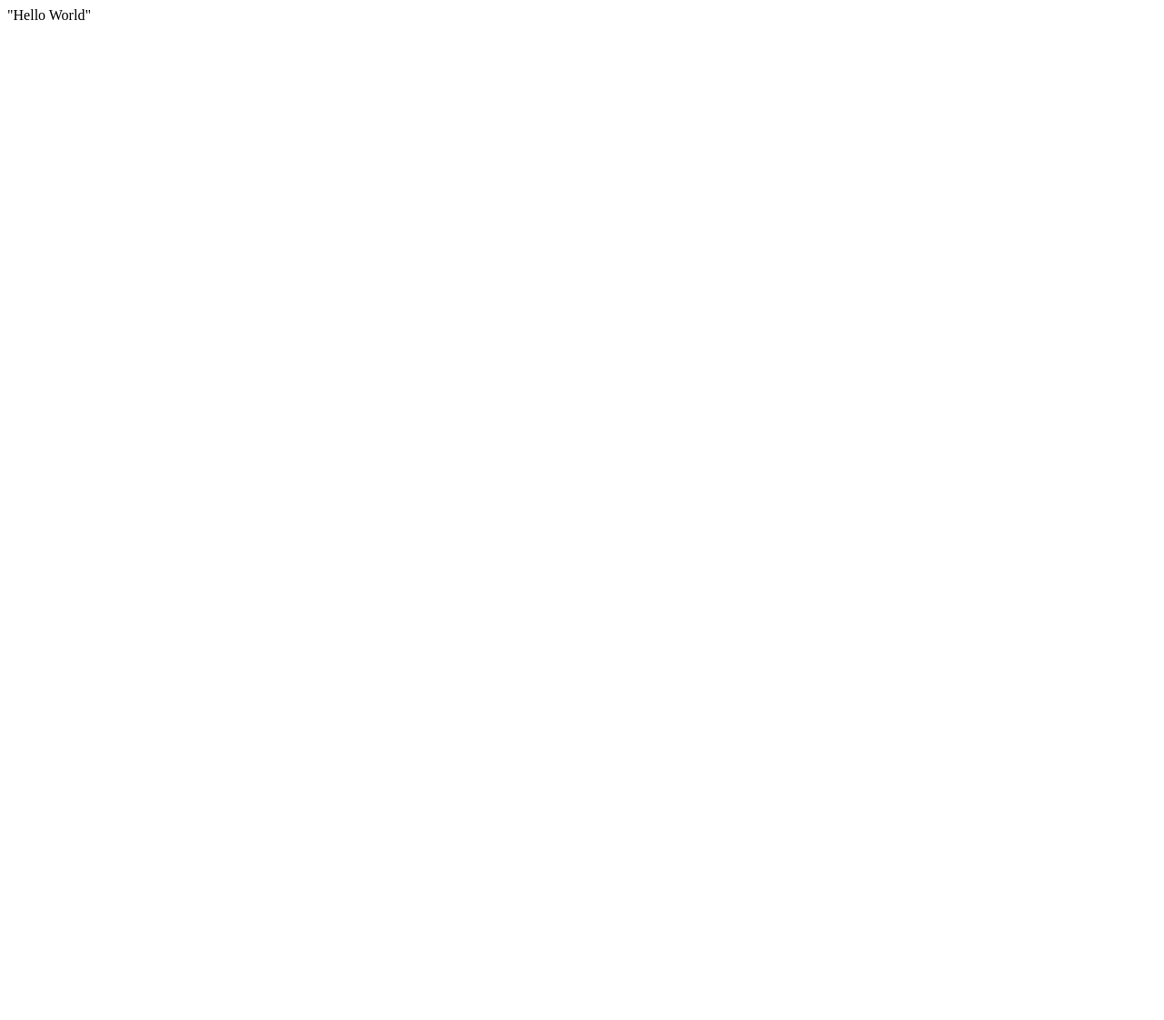
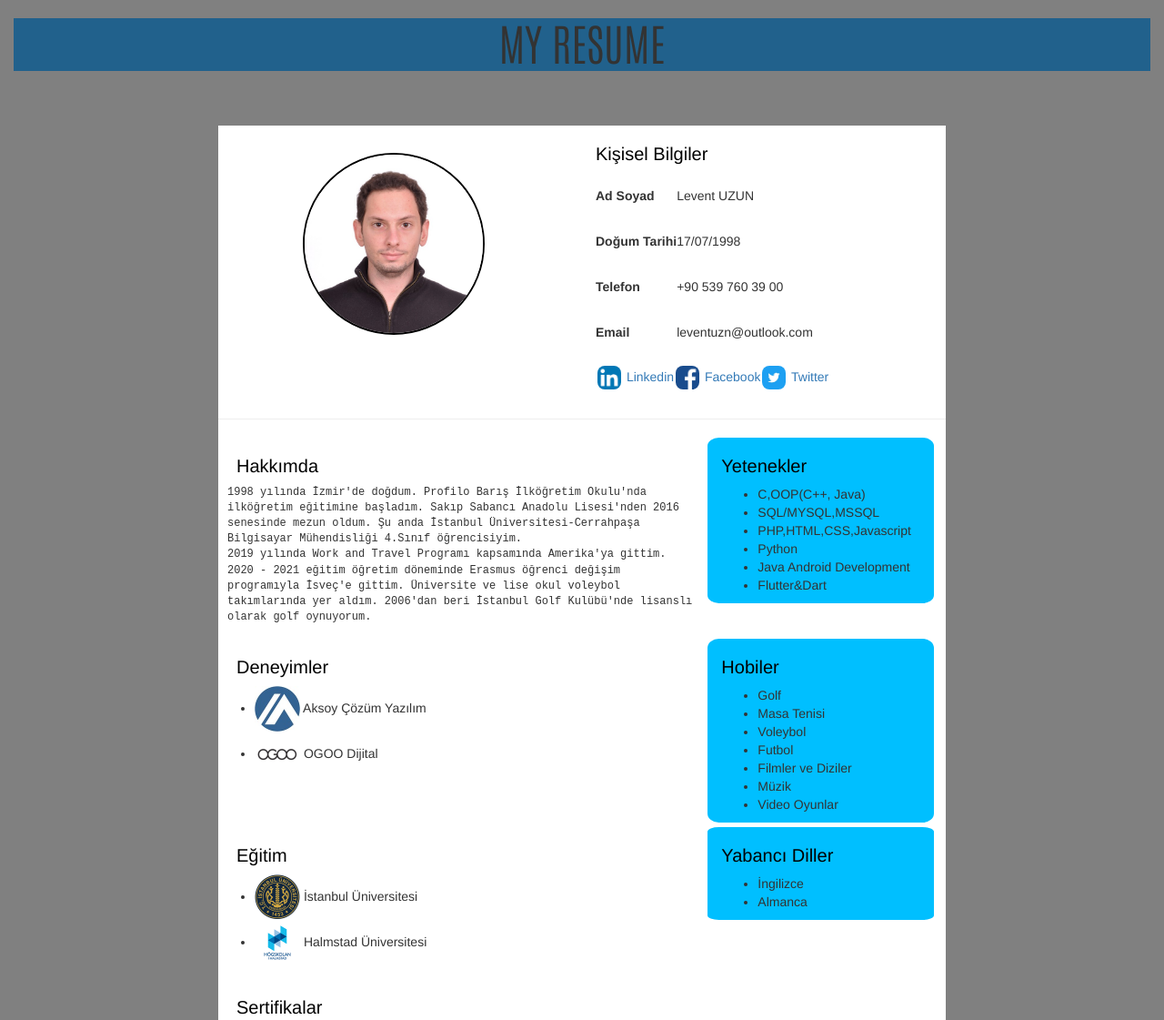
Before and after one commit to leventuzn/leventuzn.github.io, a plain HTML site: page index.html in a window 1280 px wide. Shown: the top 1121 px of the page at 91% size. Before the commit the page ends 800 px from the top, so only its background shows below. Drawn offline with nearby package versions, Linux system fonts and the light colour scheme.

Commit message:
Finished

```diff
--- /dev/null
+++ b/index.css
@@ -0,0 +1,47 @@
+@import url("https://maxcdn.bootstrapcdn.com/bootstrap/3.4.1/css/bootstrap.min.css")
+.page {
+	width: %50;
+	height: 842px;
+	background-color: white;
+	margin-left: 20px;
+}
+.profile-image-border {
+	border-color: black;
+	border-width: 2px;
+	border-style: solid;
+	border-radius: 50%;
+}
+.link-image-border {
+	border-color: white;
+	border-width: 2px;
+	border-style: solid;
+	border-radius: 10px;
+}
+.header-margin {
+	padding-left: 20px;
+}
+#photo {
+	padding: 30px 30px 30px 30px;
+}
+body {
+    background-color: grey;
+}
+h1 {
+	font-family: 'Antonio', sans-serif;
+	font-size: 48px;
+	text-align: center;
+	padding-bottom: 5px;
+	color: white;
+	background-color: rgb(33, 97, 140);
+}
+h2,h3 {
+	color: black;
+	font-size: 20px;
+}
+p {
+	font-size: 12px;
+	font-family: monospace;
+}
+tr {
+	height: 50px;
+}
--- a/index.html
+++ b/index.html
@@ -1 +1,125 @@
-"Hello World"
+<!DOCTYPE html>
+<html lang="en-US">
+
+	<head>
+		<title>RESUME</title>
+		<meta charset="utf-8">
+		<link rel="stylesheet" href="styles.css">
+		<script src="https://ajax.googleapis.com/ajax/libs/jquery/3.5.1/jquery.min.js"></script>
+    	<script src="https://maxcdn.bootstrapcdn.com/bootstrap/3.4.1/js/bootstrap.min.js"></script>
+	</head>
+	<body>
+		<header>
+			<div class="container-fluid">
+					<h1>MY RESUME</h1>
+			</div>
+		</header>
+		<main>
+			<div class="page">
+				<div class="row">
+					<div class="col-md-6" align="center" id="photo">
+						<img src="images/5x5.jpg" class="profile-photo" alt="photo" width="200" height="200">
+					</div>
+					<div class="col-md-6">
+						<h2>Kişisel Bilgiler</h2>
+						<table class="table-hover">
+							<tr>
+								<th>Ad Soyad</th>
+								<td>Levent UZUN</td>
+							</tr>
+							<tr>
+								<th>Doğum Tarihi</th>
+								<td>17/07/1998</td>
+							</tr>
+							<tr>
+								<th>Telefon</th>
+								<td>+90 539 760 39 00</td>
+							</tr>
+							<tr>
+								<th>Email</th>
+								<td>leventuzn@outlook.com</td>
+							</tr>
+						</table>
+						<div>
+							<table>
+								<tr><td><a href="https://www.linkedin.com/in/levent-uzun-5a42b5145/" target="_blank" title="Linkedin profile">
+									<img src="images/linkedin.png" class="link-image"> Linkedin</a></td>
+								<td><a href="https://www.facebook.com/leventuzn98" target="_blank" title="Facebook profile">
+									<img src="images/facebook.png" class="link-image"> Facebook</a></td>
+								<td><a href="https://twitter.com/leventuzn" target="_blank" title="Twitter profile">
+									<img src="images/twitter.png" class="link-image"> Twitter</a></td></tr>
+							</table>
+						</div>
+					</div>
+				</div>
+				<hr>
+				<div class="row">
+					<div class="col-md-8">
+						<h2 class="header-margin">Hakkımda</h2>
+						<p title="Hakkımda">1998 yılında İzmir'de doğdum. Profilo Barış İlköğretim Okulu'nda ilköğretim eğitimine başladım.
+											Sakıp Sabancı Anadolu Lisesi'nden 2016 senesinde mezun oldum. Şu anda İstanbul Üniversitesi-Cerrahpaşa
+											Bilgisayar Mühendisliği 4.Sınıf öğrencisiyim.<br>
+											2019 yılında Work and Travel Programı kapsamında Amerika'ya gittim.
+											2020 - 2021 eğitim öğretim döneminde Erasmus öğrenci değişim programıyla İsveç'e gittim.
+											Üniversite ve lise okul voleybol takımlarında yer aldım.
+											2006'dan beri İstanbul Golf Kulübü'nde lisanslı olarak golf oynuyorum.</p>
+					</div>
+					<div class="col-md-4 side">
+						<h3>Yetenekler</h3>
+						<ul>
+							<li>C,OOP(C++, Java)</li>
+							<li>SQL/MYSQL,MSSQL</li>
+							<li>PHP,HTML,CSS,Javascript</li>
+							<li>Python</li>
+							<li>Java Android Development</li>
+							<li>Flutter&Dart</li>
+						</ul>
+					</div>
+				</div>
+				<div class="row">
+					<div class="col-md-8">
+						<h2 class="header-margin">Deneyimler</h2>
+						<ul>
+							<li><img src="images/aksoy.jpg" class="logo"> Aksoy Çözüm Yazılım</li>
+							<li><img src="images/ogoo.png" class="logo"> OGOO Dijital</li>
+						</ul>
+					</div>
+					<div class="col-md-4 side">
+						<h3>Hobiler</h3>
+						<ul>
+							<li>Golf</li>
+							<li>Masa Tenisi</li>
+							<li>Voleybol</li>
+							<li>Futbol</li>
+							<li>Filmler ve Diziler</li>
+							<li>Müzik</li>
+							<li>Video Oyunlar</li>
+						</ul>
+					</div>
+				</div>
+				<div class="row">
+					<div class="col-md-8">
+						<h2 class="header-margin">Eğitim</h2>
+						<ul>
+							<li><img src="images/iuc.png" class="logo"> İstanbul Üniversitesi</li>
+							<li><img src="images/halmstad.png" class="logo"> Halmstad Üniversitesi</li>
+						</ul>
+					</div>
+					<div class="col-md-4 side">
+						<h3>Yabancı Diller</h3>
+						<ul>
+							<li>İngilizce</li>
+							<li>Almanca</li>
+						</ul>
+					</div>
+				</div>
+				<div class="row">
+					<div class="col-md-8">
+						<h2 class="header-margin">Sertifikalar</h2>
+						<iframe src="files/pm.pdf"> Proje Yönetimi Yeterlilik Sertifikası</iframe>
+					</div>
+				</div>
+			</div>
+		</main>
+	</body>
+</html>
--- /dev/null
+++ b/styles.css
@@ -0,0 +1,70 @@
+@import url("https://maxcdn.bootstrapcdn.com/bootstrap/3.4.1/css/bootstrap.min.css");
+@import url("https://fonts.googleapis.com/css2?family=Antonio:wght@200&display=swap");
+body {
+	background-color: grey;
+}
+h1 {
+	font-family: 'Antonio', sans-serif;
+	font-size: 48px;
+	text-align: center;
+	padding-bottom: 5px;
+	background-color: rgb(33, 97, 140);
+}
+h2,h3 {
+	color: black;
+	font-size: 20px;
+}
+p {
+	font-size: 12px;
+	font-family: monospace;
+	padding-left: 10px;
+}
+tr {
+	height: 50px;
+}
+iframe {
+	width: 400px;
+	height: 300px;
+	margin-left: 10px;
+}
+.page {
+	width: 800px;
+	background-color: white;
+  	height: auto;
+
+  	margin: 50px auto;
+}
+.profile-photo {
+	border-color: black;
+	border-width: 2px;
+	border-style: solid;
+	border-radius: 50%;
+
+}
+.header-margin {
+	padding-left: 20px;
+}
+.link-image {
+	border-color: white;
+	border-width: 2px;
+	border-style: solid;
+	border-radius: 10px;
+	width: 30px;
+	height: 30px;
+}
+.logo {
+	width: 50px;
+	height: 50px;
+}
+.side {
+	width: 30%;
+	background-color: #00BFFF;
+	border-radius: 5%;
+	text-align: left;
+}
+.row {
+	margin-bottom: 5px;
+}
+#photo {
+	padding: 30px 30px 30px 30px;
+}
```
Also changed, not shown: images/5x5.jpg (added), images/aksoy.jpg (added), images/buyem.png (added), images/facebook.png (added), images/halmstad.png (added), images/iuc.png (added), images/linkedin.png (added), images/ogoo.png (added), images/twitter.png (added), 1 other file.
